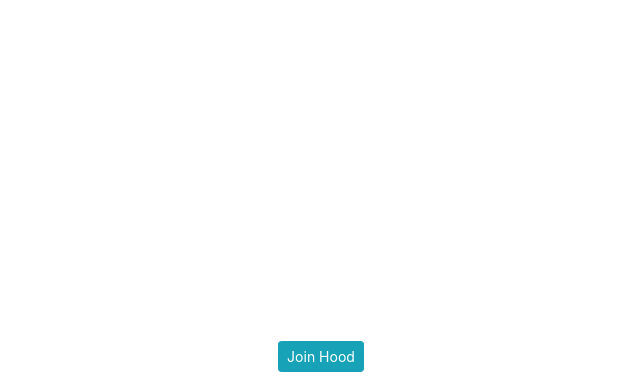
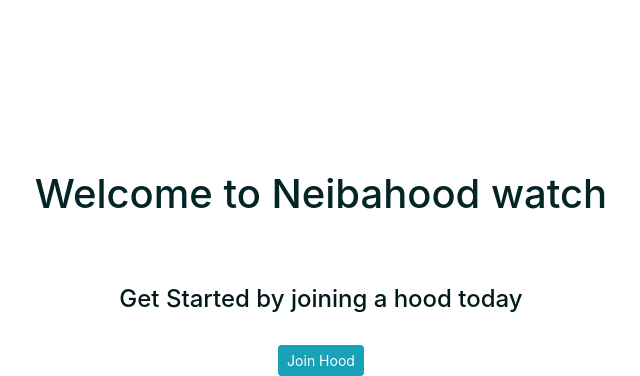
Before and after one commit to mercymurigi27/neighbohood, a Django app: page / in a window 1280 px wide. Shown: the part 877-1253 px from the top of the page, without its empty margins (319-959 px from the left). Run offline with Django 4.2, Linux system fonts and the light colour scheme; the visitor is signed in with stand-in values (Sample User, id 1); some libraries are stand-ins or nearby versions.

```diff
--- a/neibahoodapp/templates/index.html
+++ b/neibahoodapp/templates/index.html
@@ -3,8 +3,8 @@
 {% block content %}
 <div class="container" >
     <div class="text-white text-center" style="margin-top:15%">
-        <h1>Welcome to neibahood watch</h1>
-        <h5 style="margin-top:6%">Get Started by joining a hood today</h5>
+        <h1 style="color: rgb(4, 37, 37);">Welcome to Neibahood watch</h1>
+        <h4 style="margin-top:6%; color: rgb(2, 26, 27);">Get Started by joining a hood today</h4>
         <a href="{% url 'hood' %}" class="btn btn-sm btn-info mt-4">Join Hood</a>
     </div>
 
```
